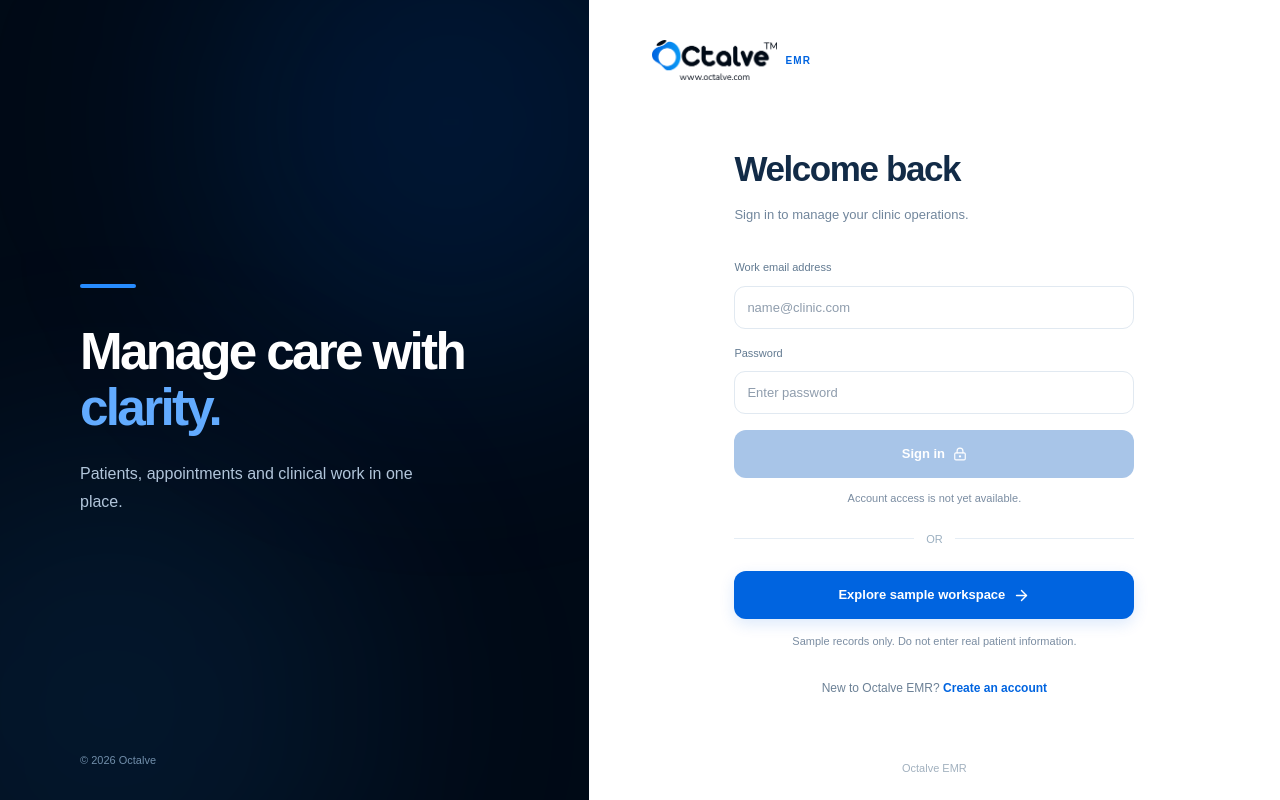
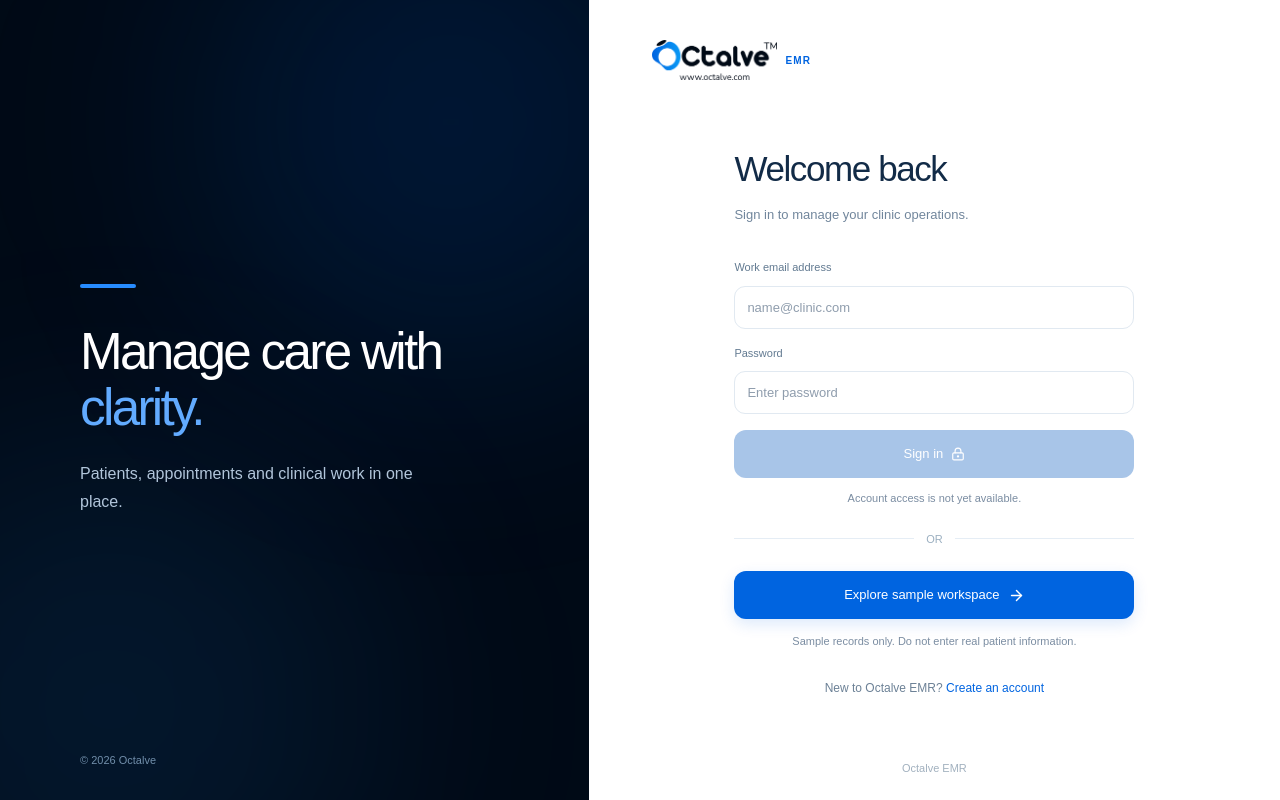
Before and after one commit to octalve-core/octalve-emr, a Next.js app: page /login in a window 1280 px wide. Built offline with nearby package versions, Linux system fonts and the light colour scheme.

Commit message:
style(emr-e2): apply Holding-inspired medium heading weights

```diff
--- a/src/components/auth/AuthPreview.tsx
+++ b/src/components/auth/AuthPreview.tsx
@@ -15,7 +15,7 @@ export function AuthPreview({mode}:{mode:"login"|"signup"}){
    <div aria-hidden="true" className="pointer-events-none absolute -bottom-44 -left-40 size-[540px] rounded-full bg-[#258BFF]/[.09] blur-[110px]"/>
    <div className="relative max-w-[470px]">
     <div className="mb-9 h-1 w-14 rounded-full bg-[#278CFF]"/>
-    <h1 className="max-w-[460px] text-[clamp(2.7rem,4vw,4.7rem)] font-bold leading-[1.1] tracking-[-.052em]">Manage care with <span className="text-[#62ABFF]">clarity.</span></h1>
+    <h1 className="max-w-[460px] text-[clamp(2.7rem,4vw,4.7rem)] font-medium leading-[1.1] tracking-[-.052em]">Manage care with <span className="text-[#62ABFF]">clarity.</span></h1>
     <p className="mt-6 max-w-[370px] text-base leading-7 text-[#B1C5DA]">Patients, appointments and clinical work in one place.</p>
    </div>
    <span className="absolute bottom-8 left-12 text-[11px] text-[#718EAA] xl:left-20">© {new Date().getUTCFullYear()} Octalve</span>
@@ -25,20 +25,20 @@ export function AuthPreview({mode}:{mode:"login"|"signup"}){
     <Link href="/login" aria-label="Octalve EMR home" className="inline-flex items-center"><EmrBrand/></Link>
    </header>
    <div className="mx-auto flex w-full max-w-[480px] flex-1 flex-col justify-center px-5 py-11 sm:px-8 xl:px-10">
-    <h2 className="text-[31px] font-extrabold tracking-[-.04em] text-[#122B47] sm:text-[35px]">{signup?"Create your clinic account":"Welcome back"}</h2>
+    <h2 className="text-[31px] font-medium tracking-[-.04em] text-[#122B47] sm:text-[35px]">{signup?"Create your clinic account":"Welcome back"}</h2>
     <p className="mt-2 text-[13px] leading-6 text-[#71869C]">{signup?"Set up your clinic workspace in minutes.":"Sign in to manage your clinic operations."}</p>
     <form className="mt-8 space-y-4" aria-label={signup?"Clinic signup":"Staff sign in"} onSubmit={e=>e.preventDefault()}>
      {signup?<><label className="block"><span className="emr-label">Clinic name</span><input className="emr-input mt-1 disabled:bg-[#F8FAFC]" placeholder="Your clinic name" autoComplete="off" disabled/></label>
       <label className="block"><span className="emr-label">Full name</span><input className="emr-input mt-1 disabled:bg-[#F8FAFC]" placeholder="Your full name" autoComplete="off" disabled/></label></>:null}
      <label className="block"><span className="emr-label">Work email address</span><input className="emr-input mt-1 disabled:bg-[#F8FAFC]" placeholder="name@clinic.com" type="email" autoComplete="off" disabled/></label>
      <label className="block"><span className="emr-label">Password</span><input className="emr-input mt-1 disabled:bg-[#F8FAFC]" placeholder="Enter password" type="password" autoComplete="off" disabled/></label>
-     <button type="submit" disabled aria-label={signup?"Account creation unavailable":"Sign in unavailable"} className="mt-2 flex min-h-12 w-full cursor-not-allowed items-center justify-center gap-2 rounded-xl bg-[#A8C5E8] px-5 text-[13px] font-bold text-white">{signup?"Create clinic account":"Sign in"} <LockKeyhole size={14}/></button>
+     <button type="submit" disabled aria-label={signup?"Account creation unavailable":"Sign in unavailable"} className="mt-2 flex min-h-12 w-full cursor-not-allowed items-center justify-center gap-2 rounded-xl bg-[#A8C5E8] px-5 text-[13px] font-medium text-white">{signup?"Create clinic account":"Sign in"} <LockKeyhole size={14}/></button>
     </form>
     <p className="mt-3 text-center text-[11px] text-[#7B8DA2]">Account access is not yet available.</p>
     <div className="my-6 flex items-center gap-3 text-[11px] text-[#9BAFC0]"><span className="h-px flex-1 bg-[#E5EDF5]"/>OR<span className="h-px flex-1 bg-[#E5EDF5]"/></div>
-    <Link href="/dashboard" className="flex min-h-12 w-full items-center justify-center gap-2 rounded-xl bg-[#0064E0] px-5 text-[13px] font-bold text-white shadow-[0_5px_15px_rgba(0,100,224,.14)] transition-colors hover:bg-[#0052B8] focus-visible:outline focus-visible:outline-2 focus-visible:outline-offset-2 focus-visible:outline-[#0064E0]">Explore sample workspace <ArrowRight size={17}/></Link>
+    <Link href="/dashboard" className="flex min-h-12 w-full items-center justify-center gap-2 rounded-xl bg-[#0064E0] px-5 text-[13px] font-medium text-white shadow-[0_5px_15px_rgba(0,100,224,.14)] transition-colors hover:bg-[#0052B8] focus-visible:outline focus-visible:outline-2 focus-visible:outline-offset-2 focus-visible:outline-[#0064E0]">Explore sample workspace <ArrowRight size={17}/></Link>
     <p className="mt-3 text-center text-[11px] leading-5 text-[#7B8DA2]">Sample records only. Do not enter real patient information.</p>
-    <p className="mt-7 text-center text-[12px] text-[#6C8196]">{signup?"Already have an account?":"New to Octalve EMR?"} <Link href={signup?"/login":"/signup"} className="font-bold text-[#0064E0] hover:underline">{signup?"Sign in":"Create an account"}</Link></p>
+    <p className="mt-7 text-center text-[12px] text-[#6C8196]">{signup?"Already have an account?":"New to Octalve EMR?"} <Link href={signup?"/login":"/signup"} className="font-medium text-[#0064E0] hover:underline">{signup?"Sign in":"Create an account"}</Link></p>
    </div>
    <footer className="px-6 pb-6 text-center text-[11px] text-[#A2B1BF]">Octalve EMR</footer>
   </section>
```
